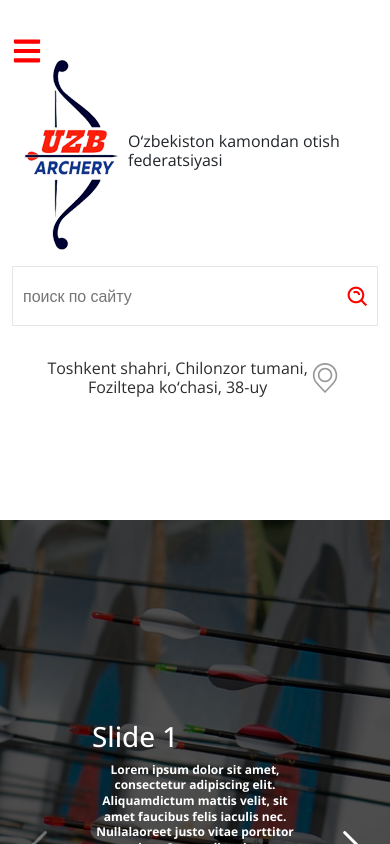
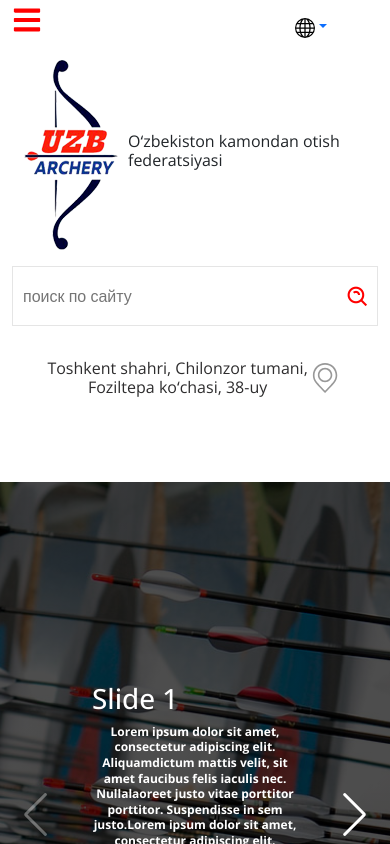
Before and after one commit to coderbekhub/Archery, a React (Create React App) app: page / in a window 390 px wide. Shown: the top 844 px of the page. Built offline with nearby package versions, Linux system fonts and the light colour scheme.

Commit message:
all language translated

```diff
--- a/src/components/navBar/Navbar.js
+++ b/src/components/navBar/Navbar.js
@@ -6,10 +6,7 @@ import { Link } from 'react-router-dom'
 import React, { useState } from 'react';
 import { FaBars } from 'react-icons/fa'
 // FaTimes
-import i18next, { t } from 'i18next'
-import { useEffect } from 'react'
 import { useTranslation } from 'react-i18next';
-import App from '../../App';
 import { useRef } from 'react'
 import {
   Dropdown,
--- a/src/styles/Header.css
+++ b/src/styles/Header.css
@@ -171,9 +171,21 @@
   padding: 2px 0 2px 0;
 }
 
+/* .drop_toggle {
+  position: fixed;
+  top: 35px;
+  right: 100px;
+} */
+
 /* MEDIA START WIDTH 900px */
 
 @media (max-width: 900px) {
+  .drop_toggle {
+    position: fixed;
+    top: 7px;
+    right: 100px;
+  }
+
   .dropdown2 {
     position: fixed;
     right: 100px;
@@ -220,6 +232,13 @@
   }
 }
 
+@media (max-width: 700px) {
+  .drop_toggle {
+    position: fixed;
+    right: 50px;
+  }
+}
+
 @media (max-width: 370px) {
   .site_name {
     width: auto;
--- a/src/styles/Navbar.css
+++ b/src/styles/Navbar.css
@@ -128,7 +128,7 @@
 @media (max-width: 900px) {
   .nav_burger {
     position: fixed;
-    top: -488px;
+    top: -550px;
   }
 }
 
```
